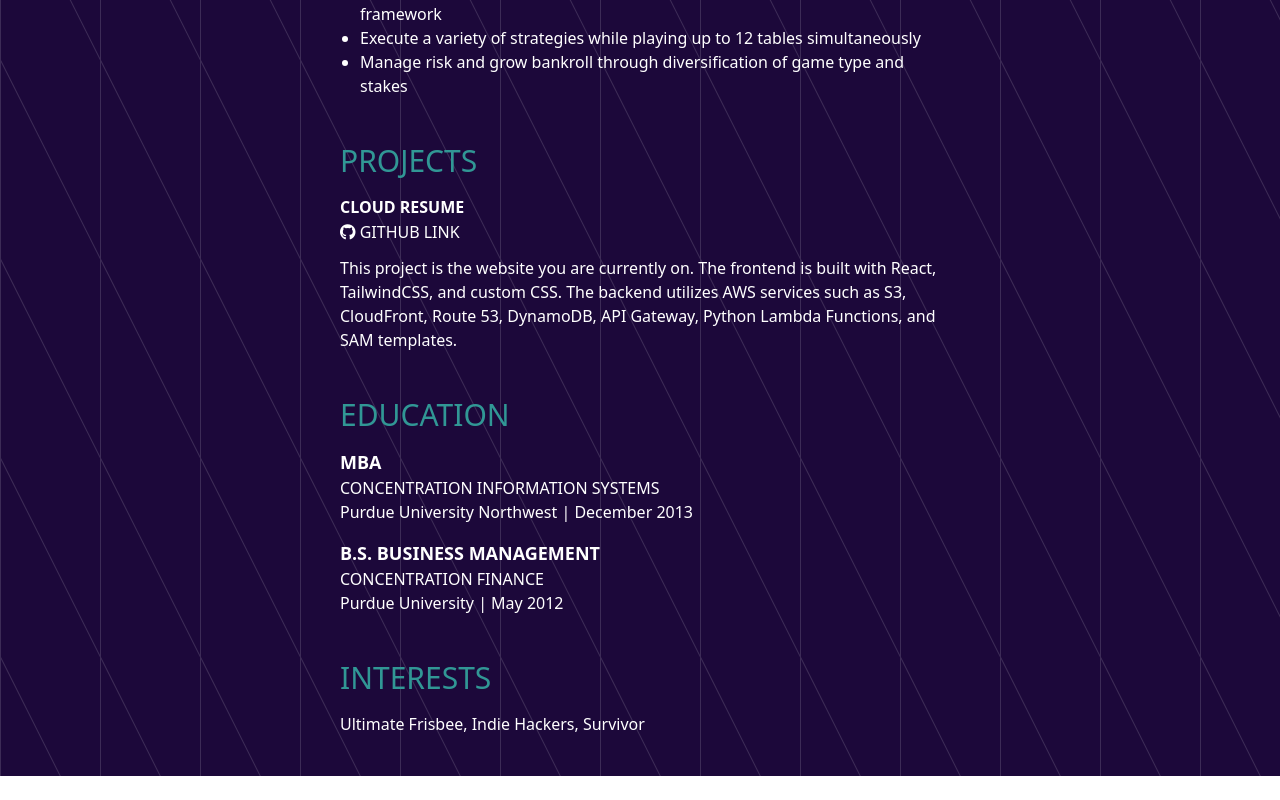
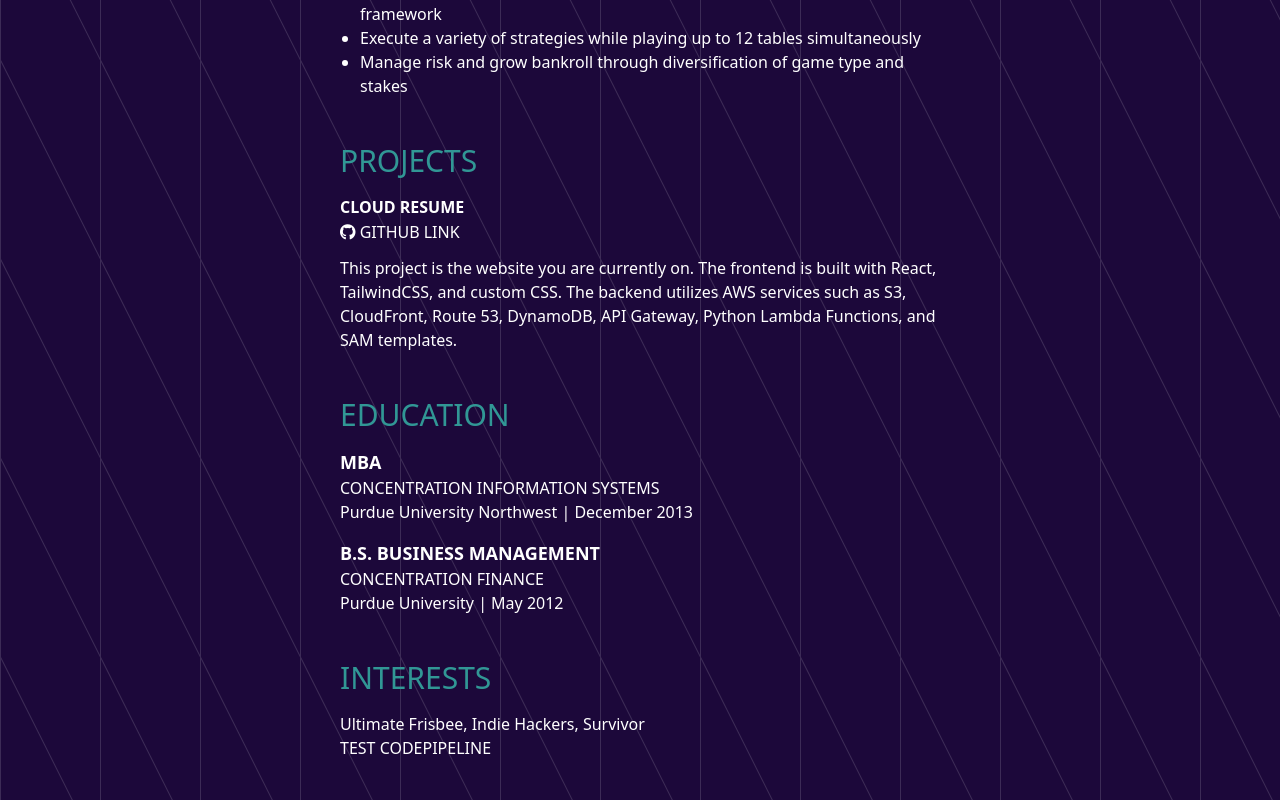
Before and after one commit to erhallow/cloud-resume, a React (Create React App) app: page / in a window 1280 px wide. Shown: the part 1335-2135 px from the top of the page. Before the commit the page ends 2111 px from the top, so only its background shows below. Built offline with nearby package versions, Linux system fonts and the light colour scheme; no server answers.

Commit message:
test - code pipeline

```diff
--- a/src/components/Interests.js
+++ b/src/components/Interests.js
@@ -6,6 +6,7 @@
       <div className='p-5 pb-10'>
         <div className='text-3xl text-teal-600 pb-3'>INTERESTS</div>
         <div>Ultimate Frisbee, Indie Hackers, Survivor </div>
+        <div>TEST CODEPIPELINE</div>
       </div>
     );
   }
```
